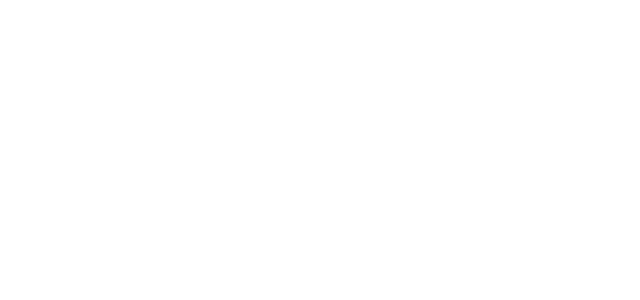
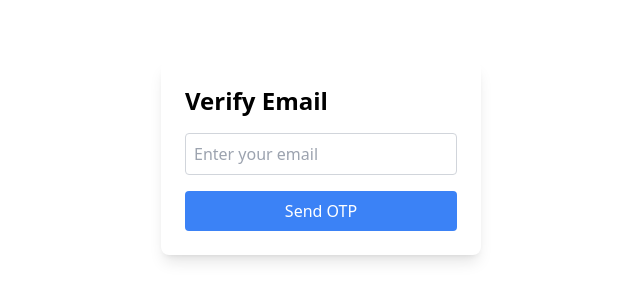
Before and after one commit to PARASMANI-KHUNTE/Photoshare_, a React (Vite) app: page /verifyEmail in a window 1280 px wide. Before the commit this address had no page. Shown: the part 242-542 px from the top of the page, without its empty margins (319-959 px from the left). Built offline with nearby package versions, Linux system fonts and the light colour scheme.

Commit message:
solved the user verification error

```diff
--- a/src/App.jsx
+++ b/src/App.jsx
@@ -11,6 +11,7 @@
 import Settings from '../src/Components/Main/Settings.jsx';
 import ResetPassword from "../src/Components/Auth/ResetPassword.jsx";
 import ResetPasswordForm from "../src/Components/Auth/ResetPasswordForm.jsx";
+import VerifyEmail from "./Components/Auth/VerifyEmail.jsx";
 const App = () => {
   return (
     <div>
@@ -28,6 +29,7 @@
           <Route path="/settings" element={<Settings />} />
           <Route path="/resetPassword" element={<ResetPassword />} />
           <Route path="/resetPasswordForm" element={<ResetPasswordForm />} />
+          <Route path="/verifyEmail" element={<VerifyEmail />} />
         </Routes>
       </Router>
     </div>
--- a/src/Components/Auth/Login.jsx
+++ b/src/Components/Auth/Login.jsx
@@ -47,7 +47,7 @@
       }
     } catch (error) {
       console.error('Error during login:', error);
-      setErrorMessage('An error occurred. Please try again.');
+      setErrorMessage('An error occurred. Please try again. ');
     }
   };
 
@@ -97,6 +97,9 @@
           <Link to="/resetPassword" className="text-blue-600 hover:underline">
             Forgot Password?
           </Link>
+          <Link to="/resetPassword" className="text-blue-600 hover:underline">
+            Verify Email
+          </Link>
         </div>
       </form>
     </div>
--- /dev/null
+++ b/src/Components/Auth/VerifyEmail.jsx
@@ -0,0 +1,60 @@
+import  { useState } from 'react';
+import axios from 'axios';
+import { useNavigate } from 'react-router-dom';
+import { toast } from 'react-toastify';
+
+const VerifyEmail = () => {
+    const [email, setEmail] = useState('');
+    const [loading, setLoading] = useState(false);
+    const navigate = useNavigate();
+    const baseUrl = "https://photoshare-backend.onrender.com"
+    const handleSendOtp = async () => {
+        if (!email) {
+            toast.error('Please enter your email.');
+            return;
+        }
+
+        setLoading(true);
+
+        try {
+            const response = await axios.post(`${baseUrl}/sendOtp`, { email });
+
+            if (response.data.success) {
+                toast.success('OTP sent successfully!');
+                navigate('/verifyOtp', { state: { email, context: 'emailVerify' } });
+
+            } else {
+                toast.error('Failed to send OTP. Please try again.');
+            }
+        } catch (error) {
+            console.error('Error sending OTP:', error);
+            toast.error('An error occurred while sending OTP.');
+        } finally {
+            setLoading(false);
+        }
+    };
+
+    return (
+        <div className="flex justify-center items-center min-h-screen">
+            <div className="bg-white p-6 rounded-lg shadow-lg w-80">
+                <h1 className="text-2xl font-bold mb-4">Verify Email</h1>
+                <input
+                    type="email"
+                    placeholder="Enter your email"
+                    className="border border-gray-300 p-2 w-full rounded mb-4"
+                    value={email}
+                    onChange={(e) => setEmail(e.target.value)}
+                />
+                <button
+                    onClick={handleSendOtp}
+                    className={`w-full p-2 text-white ${loading ? 'bg-gray-500' : 'bg-blue-500 hover:bg-blue-700'} rounded`}
+                    disabled={loading}
+                >
+                    {loading ? 'Sending OTP...' : 'Send OTP'}
+                </button>
+            </div>
+        </div>
+    );
+};
+
+export default VerifyEmail;
--- a/src/Components/Auth/VerifyOtp.jsx
+++ b/src/Components/Auth/VerifyOtp.jsx
@@ -36,6 +36,8 @@
           navigate('/login'); // Redirect to login on successful sign-up verification
         } else if (context === 'resetPassword') {
           navigate('/resetPasswordForm',{ state: { email: email } }); // Redirect to reset password form
+        }  else if (context === 'emailVerify') {
+          navigate('/login',{ state: { email: email } }); // Redirect to reset password form
         }
       } else {
         toast.error("Invalid OTP")
```
